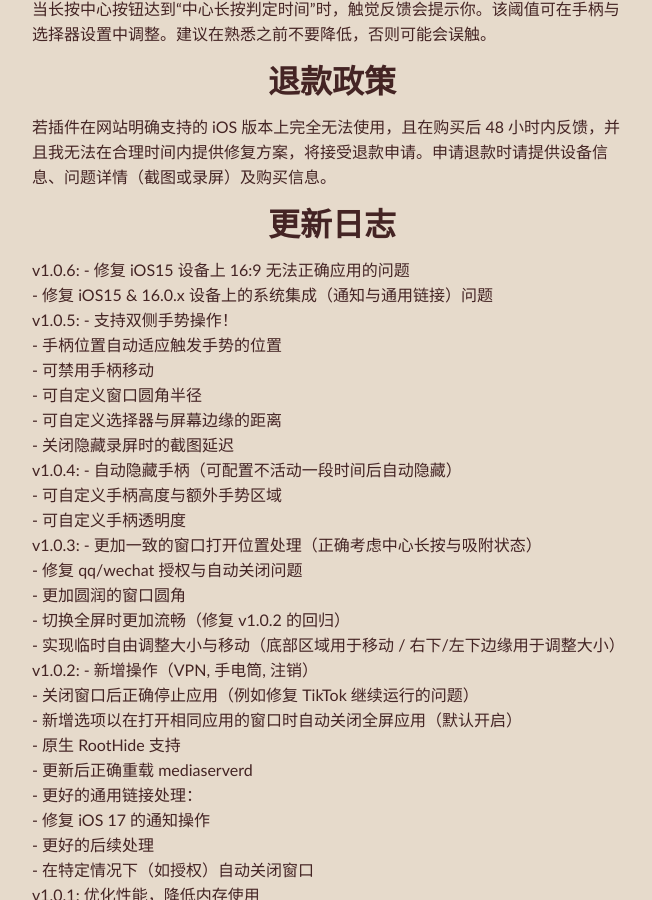
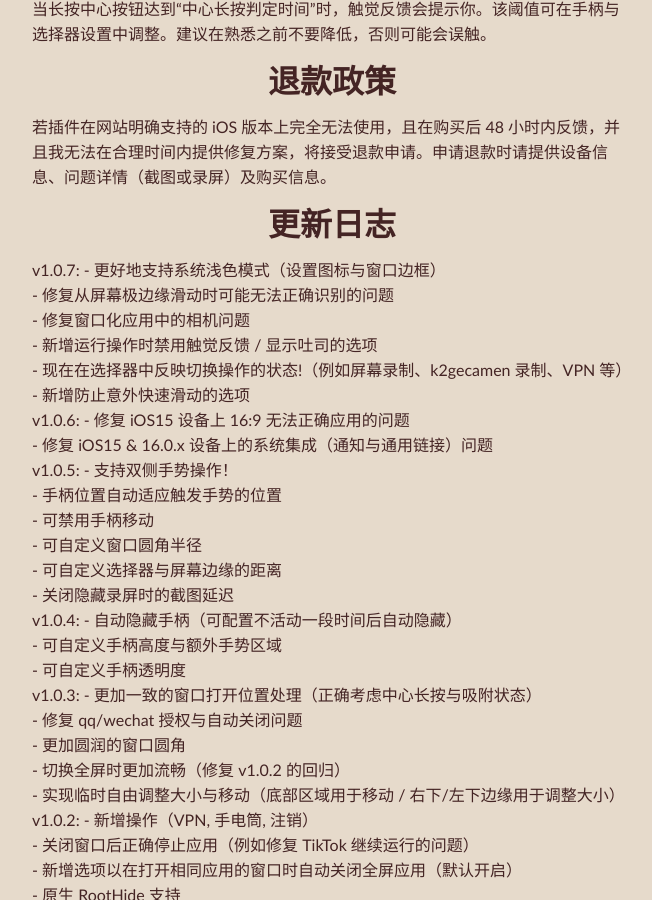
Before and after one commit to m4fn3/repo, a Jekyll site: the page web/Myrtle_zh_hans.html, which Jekyll copies as it is, in a window 1280 px wide and 900 px high, scrolled down 3019 px. Shown: the whole window, without its empty margins (308-960 px from the left). Built offline with Jekyll 4.4.1, drawn with Linux system fonts in a browser that asks for light colours; nearby versions of some CDN libraries.

```diff
--- a/web/Myrtle_zh_hans.html
+++ b/web/Myrtle_zh_hans.html
@@ -161,6 +161,12 @@
 			</p>
 			<h1>更新日志</h1>
 			<p>
+				v1.0.7: - 更好地支持系统浅色模式（设置图标与窗口边框）<br>
+				- 修复从屏幕极边缘滑动时可能无法正确识别的问题<br>
+				- 修复窗口化应用中的相机问题<br>
+				- 新增运行操作时禁用触觉反馈 / 显示吐司的选项<br>
+				- 现在在选择器中反映切换操作的状态!（例如屏幕录制、k2gecamen 录制、VPN 等）<br>
+				- 新增防止意外快速滑动的选项<br>
 				v1.0.6: - 修复 iOS15 设备上 16:9 无法正确应用的问题<br>
 				- 修复 iOS15 & 16.0.x 设备上的系统集成（通知与通用链接）问题<br>
 				v1.0.5: - 支持双侧手势操作！<br>
@@ -181,7 +187,6 @@
 				- 关闭窗口后正确停止应用（例如修复 TikTok 继续运行的问题）<br>
 				- 新增选项以在打开相同应用的窗口时自动关闭全屏应用（默认开启）<br>
 				- 原生 RootHide 支持<br>
-				- 更新后正确重载 mediaserverd<br>
 				- 更好的通用链接处理：<br>
 				  - 修复 iOS 17 的通知操作<br>
 				  - 更好的后续处理<br>
```
Also changed, not shown: web/Myrtle.html (+6 -1 lines), 3 other files.
